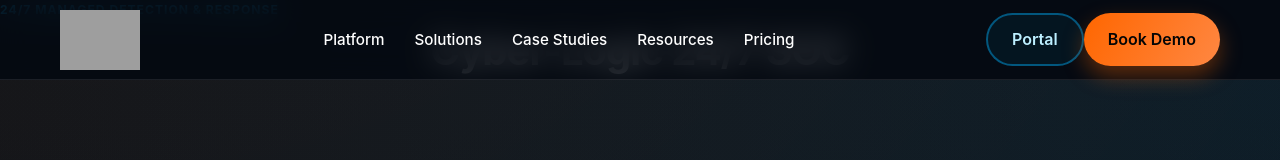
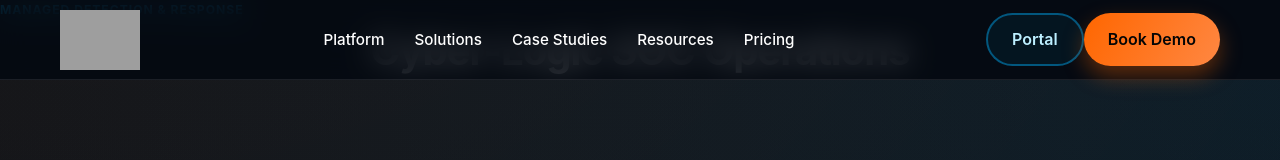
Before and after one commit to cyberdyne10/huntress, a website: page index.html in a window 1280 px wide. Shown: the top 160 px of the page. Drawn offline with Linux system fonts and the light colour scheme; no server answers; grey boxes are pictures that could not be loaded.

Commit message:
content(ui): remove 24/7 SOC wording from SOC module header

```diff
--- a/index.html
+++ b/index.html
@@ -206,8 +206,8 @@
             <div class="container">
                 <div class="soc-module" data-soc-module>
                     <header class="soc-module-header">
-                        <p class="soc-kicker">24/7 Managed Detection &amp; Response</p>
-                        <h2 id="soc-module-title" class="soc-header-title">Cyber-Logic 24/7 SOC</h2>
+                        <p class="soc-kicker">Managed Detection &amp; Response</p>
+                        <h2 id="soc-module-title" class="soc-header-title">Cyber-Logic SOC Operations</h2>
 
                     </header>
 
```
